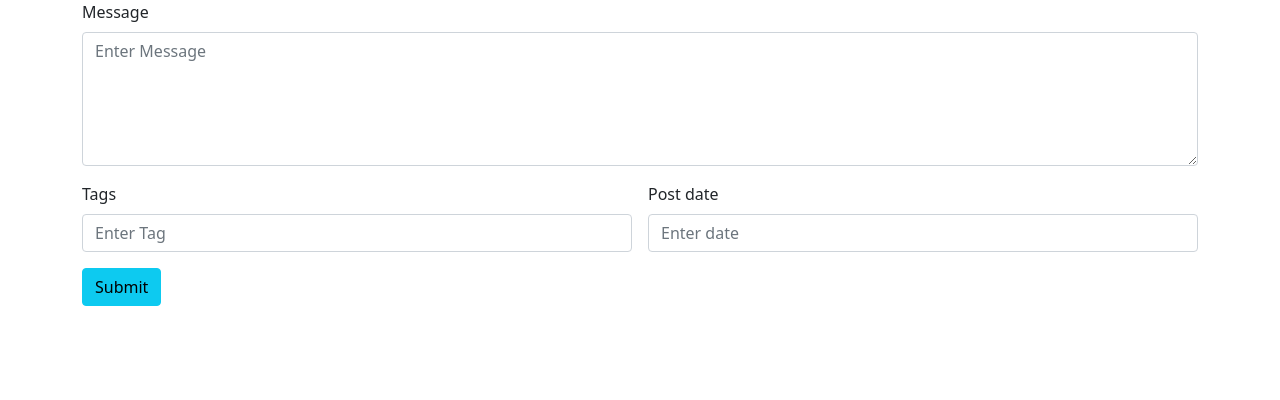
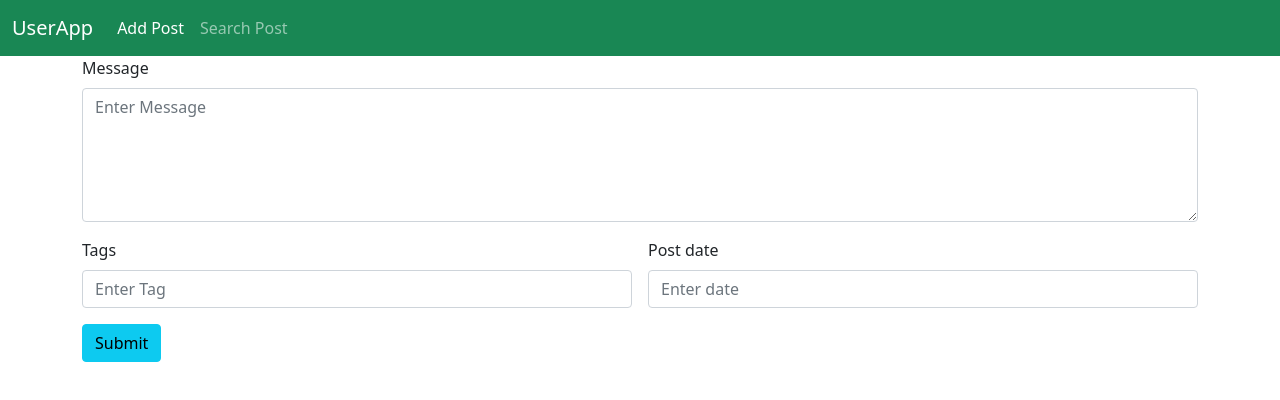
Before and after one commit to liji356/UserWeb, a plain HTML site: page Addpost.html in a window 1280 px wide. Drawn offline with nearby package versions, Linux system fonts and the light colour scheme.

Commit message:
addnavbar completed

```diff
--- a/Addpost.html
+++ b/Addpost.html
@@ -8,6 +8,21 @@
     <title>Document</title>
 </head>
 <body>
+    <nav class="navbar navbar-expand-lg navbar-dark bg-success">
+        <div class="container-fluid">
+          <a class="navbar-brand" href="#">UserApp</a>
+          <button class="navbar-toggler" type="button" data-bs-toggle="collapse" data-bs-target="#navbarNavAltMarkup" aria-controls="navbarNavAltMarkup" aria-expanded="false" aria-label="Toggle navigation">
+            <span class="navbar-toggler-icon"></span>
+          </button>
+          <div class="collapse navbar-collapse" id="navbarNavAltMarkup">
+            <div class="navbar-nav">
+              <a class="nav-link active" aria-current="page" href="Addpost.html">Add Post</a>
+              <a class="nav-link" href="Serach.html">Search Post</a>
+
+            </div>
+          </div>
+        </div>
+      </nav>
 
 <div class="container">
     <div class="row">
```
Also changed, not shown: Serach.html (+15 -0 lines).
